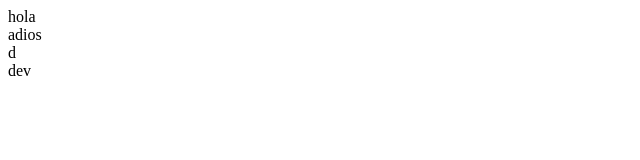
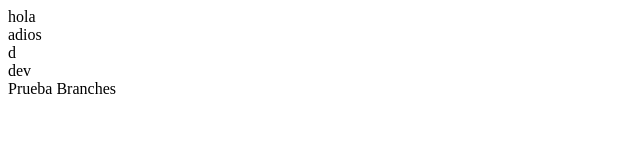
Before and after one commit to Mau-MD/sesion2-github, a plain HTML site: page index.html in a window 1280 px wide. Shown: the whole page, without its empty margins (0-640 px from the left). Drawn offline with Linux system fonts and the light colour scheme.

Commit message:
Update index.html

```diff
--- a/index.html
+++ b/index.html
@@ -12,6 +12,7 @@
   <div>hola</div>
   <div>adios</div>d
   <div>dev</div>
+  <div>Prueba Branches</div>
 
 
 </body>
```
